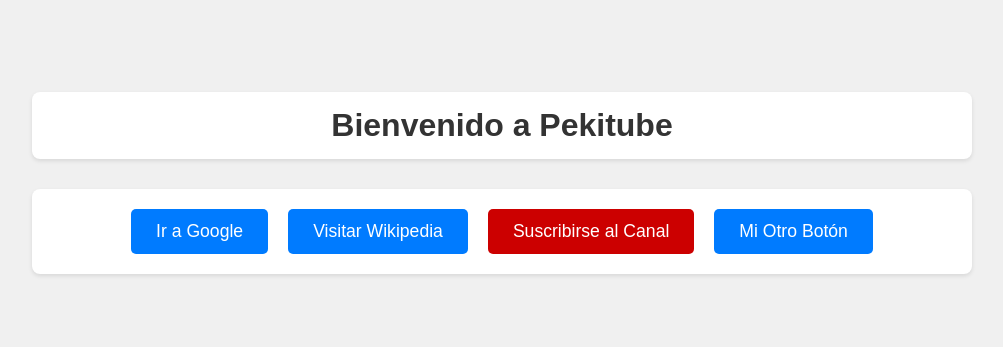
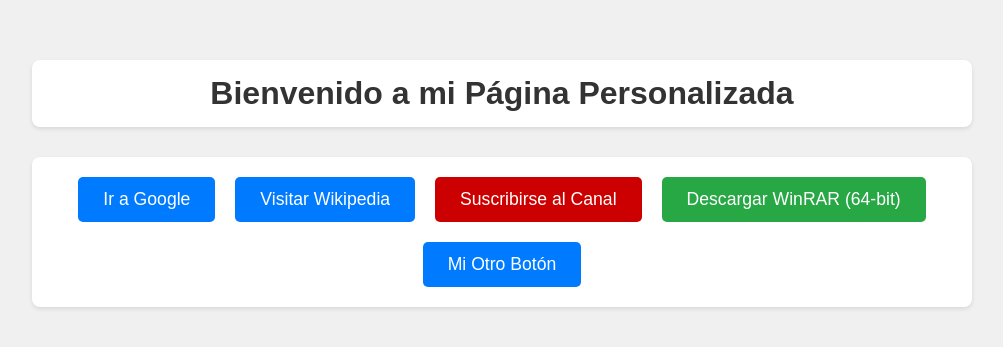
Before and after one commit to elpk-oss/SiEstasAburrido.com, a plain HTML site: page index.html in a window 1280 px wide. Shown: the part 217-564 px from the top of the page, without its empty margins (138-1141 px from the left). Drawn offline with Linux system fonts and the light colour scheme.

Commit message:
Update index.html

```diff
--- a/index.html
+++ b/index.html
@@ -3,7 +3,7 @@
 <head>
     <meta charset="UTF-8">
     <meta name="viewport" content="width=device-width, initial-scale=1.0">
-    <title>Si Estas Aburrido</title>
+    <title>Mi Página con Botones y Descarga</title>
     <style>
         /* Estilos CSS */
         body {
@@ -58,8 +58,8 @@
             cursor: pointer;
             font-size: 1.1em;
             transition: background-color 0.3s ease, transform 0.2s ease;
-            text-decoration: none; /* Para que parezca un botón aunque sea un enlace */
-            display: inline-block; /* Para que padding funcione correctamente */
+            text-decoration: none;
+            display: inline-block;
             text-align: center;
         }
 
@@ -85,11 +85,24 @@
         .subscribe-button:active {
             background-color: #7a0000;
         }
+
+        /* Estilos específicos para el botón de descarga */
+        .download-button {
+            background-color: #28a745; /* Color verde para descarga */
+        }
+
+        .download-button:hover {
+            background-color: #218838;
+        }
+
+        .download-button:active {
+            background-color: #1e7e34;
+        }
     </style>
 </head>
 <body>
     <div class="header">
-        <h1>Bienvenido a Pekitube</h1>
+        <h1>Bienvenido a mi Página Personalizada</h1>
     </div>
 
     <div class="button-container">
@@ -99,15 +112,17 @@
 
         <a href="https://www.youtube.com/channel/UC-lHJZR3GqXM2T_yqE4C8Qg" target="_blank" class="custom-button subscribe-button">Suscribirse al Canal</a>
 
+        <a href="winrar-x64-712es.exe" download="winrar-x64-712es.exe" class="custom-button download-button">
+            Descargar WinRAR (64-bit)
+        </a>
+
         <a href="#" class="custom-button">Mi Otro Botón</a>
     </div>
 
     <script>
         // JavaScript (opcional, para añadir interactividad si la necesitas)
-        // Por ahora, los enlaces ya manejan la navegación directamente.
-        // Si quisieras añadir una función al hacer click, podrías hacerlo aquí:
+        // Por ahora, los enlaces ya manejan la navegación y descarga directamente.
 
-        // Ejemplo de cómo obtener un botón y añadirle un evento
         const myOtherButton = document.querySelector('a[href="#"].custom-button');
 
         if (myOtherButton) {
```
